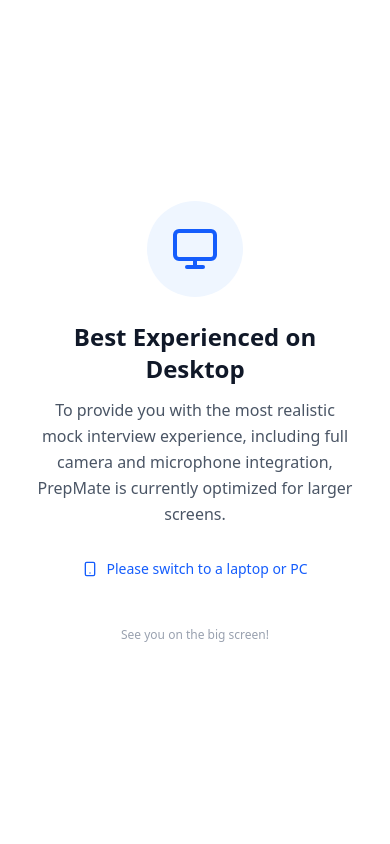
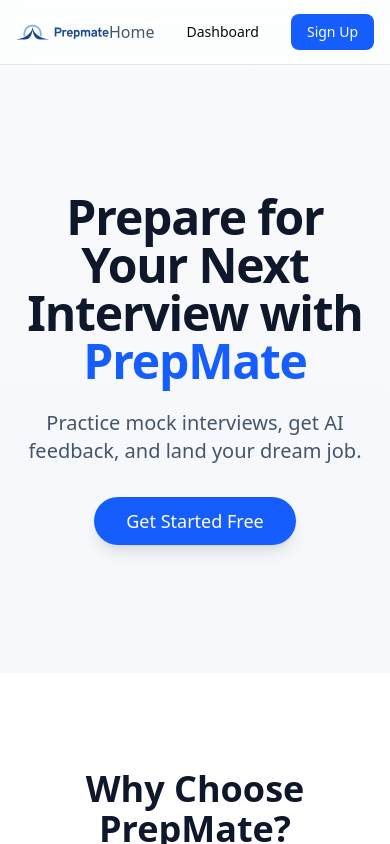
Before and after one commit to arun7197/Prep-Mate, a Next.js app: page / in a window 390 px wide. Shown: the top 844 px of the page. Built offline with nearby package versions, Linux system fonts and the light colour scheme; no server answers.

Commit message:
removed mobile restriction

```diff
--- a/app/dashboard/_components/MobileRestriction.tsx
+++ /dev/null
@@ -1,31 +0,0 @@
-import React from 'react';
-import { Monitor, Smartphone } from 'lucide-react';
-
-const MobileRestriction = () => {
-  return (
-    <div className="fixed inset-0 z-[100] flex flex-col items-center justify-center bg-white p-6 text-center md:hidden">
-      <div className="mb-6 rounded-full bg-blue-50 p-6">
-        <Monitor className="h-12 w-12 text-blue-600" />
-      </div>
-
-      <h2 className="mb-3 text-2xl font-bold text-gray-900">
-        Best Experienced on Desktop
-      </h2>
-
-      <p className="max-w-xs text-gray-600 leading-relaxed">
-        To provide you with the most realistic mock interview experience, including full camera and microphone integration, PrepMate is currently optimized for larger screens.
-      </p>
-
-      <div className="mt-8 flex items-center gap-2 text-sm font-medium text-blue-600">
-        <Smartphone className="h-4 w-4" />
-        <span>Please switch to a laptop or PC</span>
-      </div>
-
-      <div className="mt-12 text-xs text-gray-400">
-        See you on the big screen!
-      </div>
-    </div>
-  );
-};
-
-export default MobileRestriction;
--- a/app/dashboard/layout.tsx
+++ b/app/dashboard/layout.tsx
@@ -1,12 +1,12 @@
 import React from 'react'
 import Header from './_components/Header'
 import { Toaster } from "@/components/ui/sonner"
-import MobileRestriction from './_components/MobileRestriction'
+
 
 function Dashboardlayout({children}: {children: React.ReactNode}) {
   return (
     <div>
-      <MobileRestriction />
+
       <Header />
       <div className="mx-5 md:mx-20 lg:mx-36">{children}
         <Toaster />
--- a/app/layout.tsx
+++ b/app/layout.tsx
@@ -2,7 +2,6 @@
 import { Geist, Geist_Mono } from "next/font/google";
 import "./globals.css";
 import { ClerkProvider } from "@clerk/nextjs";
-import MobileRestriction from "./dashboard/_components/MobileRestriction";
 
 const geistSans = Geist({
   variable: "--font-geist-sans",
@@ -30,7 +29,6 @@
       <body
         className={`${geistSans.variable} ${geistMono.variable} antialiased`}
       >
-        <MobileRestriction />
         {children}
       </body>
     </html>
```
